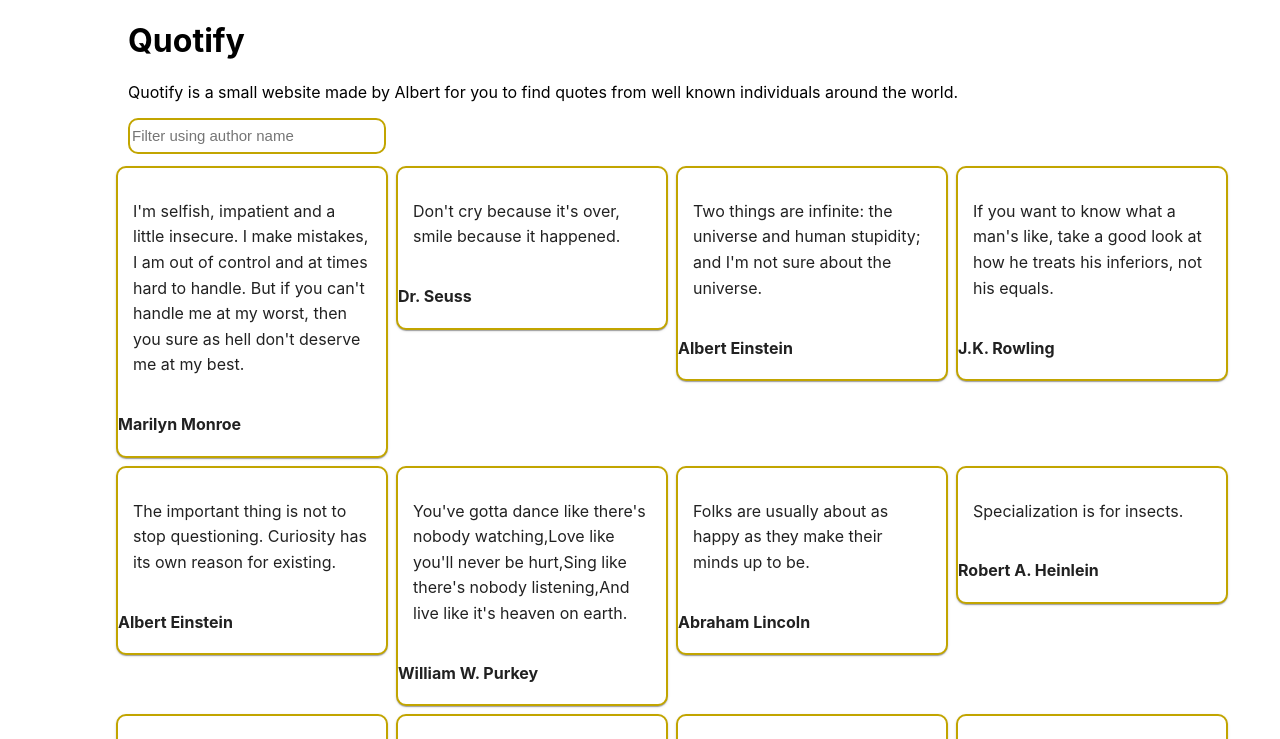
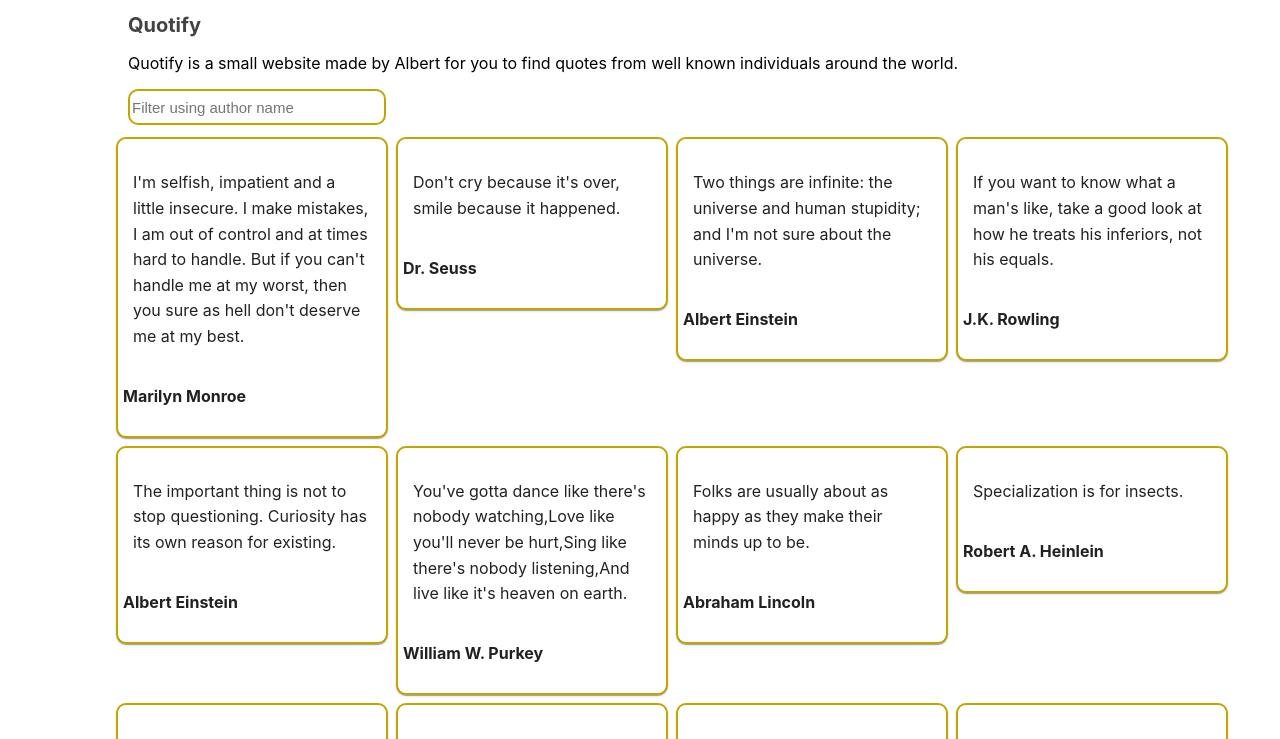
Before and after one commit to ndegealbert/Quotify, a React (Create React App) app: page / in a window 1280 px wide. Shown: the top 739 px of the page. Built offline with nearby package versions, Linux system fonts and the light colour scheme.

Commit message:
styles quote

```diff
--- a/src/componet/quotify.js
+++ b/src/componet/quotify.js
@@ -8,11 +8,13 @@ import styles from  './quotify.module.css'
 const useStyles = makeStyles((theme) => ({
     root: {
          width:"85%",
-         marginLeft:'10%'
+         marginLeft:'10%',
+
+
     },
     root2:{
-        flex:1,
-        position:'relative'
+        position:'relative',
+        marginTop:theme.spacing(0)
 
 
     },
@@ -21,14 +23,14 @@ const useStyles = makeStyles((theme) => ({
         borderRadius:'10px',
         flex:1,
         position:'relative',
+        top:"0px",
     },
     quote:{
         padding:"15px",
         lineHeight:1.6,
     },
-    autho:{
-        padding:"15px",
-        marginLeft:'20px',
+    author:{
+        marginLeft:'5px',
         marginBottom:'30px',
 
     },
@@ -83,19 +85,19 @@ function Filter(event){
 return <div className={classes.root}>
 <Grid container spacing={3} >
         <Grid item xs={12} spacing={2}>
-        <h1>Quotify</h1>
+        <h1 className={styles.header}>Quotify</h1>
         <p>Quotify is a small website made by Albert for you to find quotes from well known individuals around the world.</p>
          <form>
             <input   className={styles.input} type="text"  onChange={Filter} placeholder="Filter using author name"/>
         </form>
         </Grid>
-        <Grid className={classes.root2} container spacing={1} >
+        <Grid container spacing={1} >
             {
               quoteLists.map(q =>(
-                <Grid item xs={12} md={3} sm={4}>
+                <Grid className={classes.root2}  item xs={12} md={3} sm={4}>
                 <Paper className={classes.paper}>
                 <p className={classes.quote}>{q.quote}</p>
-                <h4>{q.author}</h4>
+                <h4 className={classes.author}>{q.author}</h4>
                 </Paper>
                 </Grid>
               ))
--- a/src/componet/quotify.module.css
+++ b/src/componet/quotify.module.css
@@ -10,3 +10,8 @@
     border:  2px solid rgb(80, 71, 18);
     border-radius:10px;
 }
+.header{
+   color:  rgb(66, 66, 66);
+   font-size: 20px;
+
+}
```
